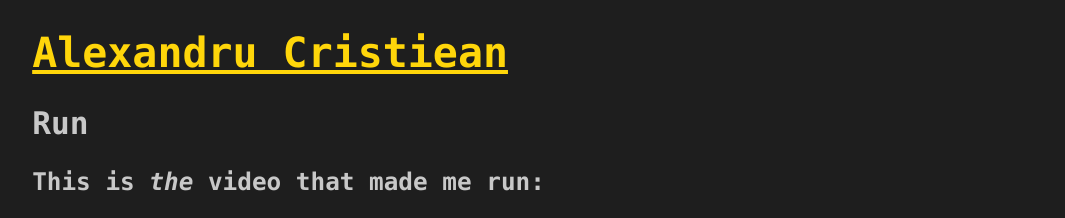
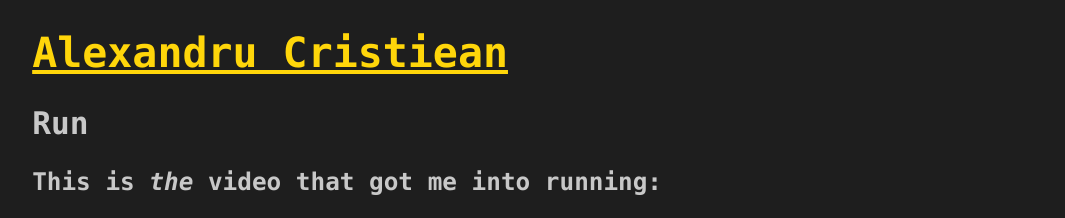
Before and after one commit to cristiean/alexandru.cristiean.com, a plain HTML site: page run.html in a window 1280 px wide. Shown: the top 218 px of the page, without its empty margins (107-1172 px from the left). Drawn offline with Linux system fonts and the light colour scheme; grey boxes are pictures that could not be loaded.

Commit message:
update run

```diff
--- a/run.html
+++ b/run.html
@@ -12,7 +12,7 @@
 
 <body>
     <h2>Run</h2>
-    <h3>This is <i>the</i> video that made me run:</h3>
+    <h3>This is <i>the</i> video that got me into running:</h3>
     <div class="video-container"><iframe class="youtube-video" src="https://www.youtube.com/embed/oLXG6ITzLIo?playsinline=1" allow="accelerometer; fullscreen; autoplay; encrypted-media; gyroscope; picture-in-picture;"></iframe></div>
 
     <h3>Here's more:</h3>
```
